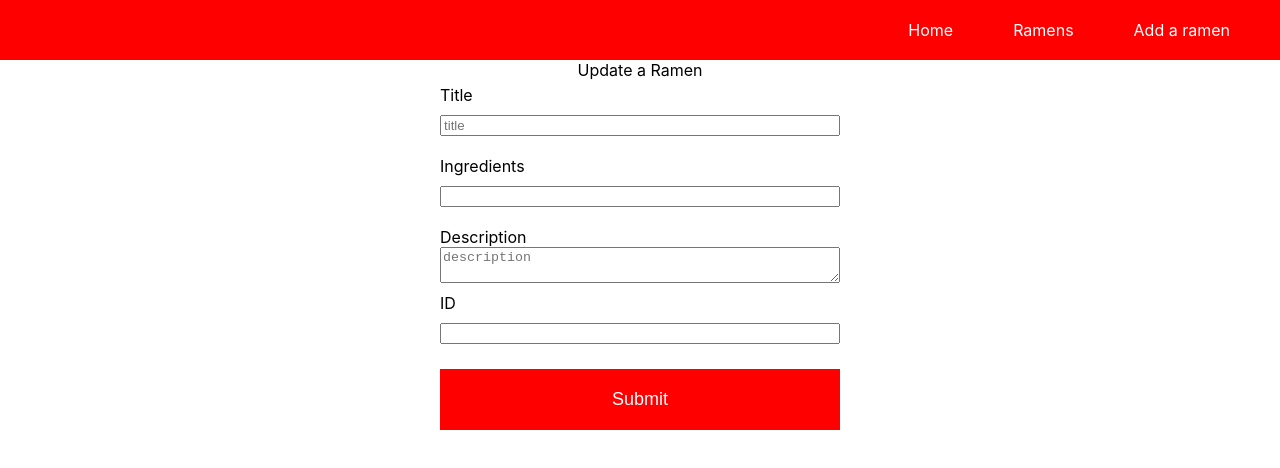
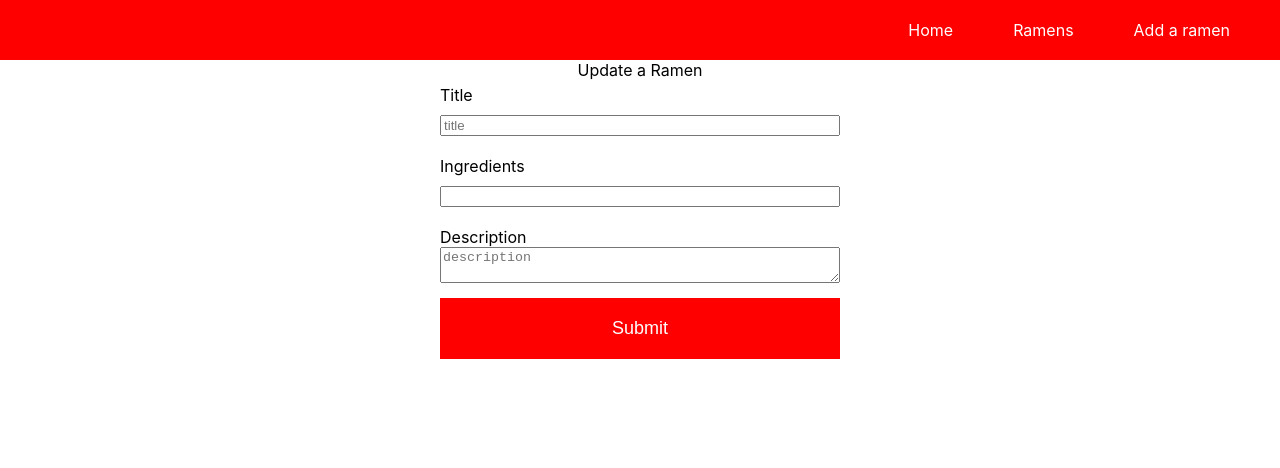
Before and after one commit to IliaZolas/Ramen-Cookbook, a React (Create React App) app in the folder client/: page /ramen/update/1 in a window 1280 px wide. Shown: the top 468 px of the page. Built offline with nearby package versions, Linux system fonts and the light colour scheme.

Commit message:
fix/TODO-11 - update function updates all fields

```diff
--- a/client/src/components/ramenCard.js
+++ b/client/src/components/ramenCard.js
@@ -53,9 +53,8 @@ const RamenCard = () => {
                 {ramens.map((ramen) => {
                 return (
                     <div id={ramen._id} className="ramen-card" >
-                        <h1>{ramen._id}. {ramen.title}</h1>
+                        <h1>{ramen.title}</h1>
                         <h2>{ramen.ingredients}</h2>
-                        <h2>{ramen._id}</h2>
                         <p className="">{ramen.description}</p>
                         <div className="card-button-area">
                             <div className="show-button button" onClick={() => viewRamen(ramen._id)} >View</div>
--- a/client/src/components/updateRamenForm.js
+++ b/client/src/components/updateRamenForm.js
@@ -9,44 +9,37 @@ const UpdateRamenForm = () => {
     const [title, setTitle ] = useState('');
     const [ingredients, setIngredients ] = useState('');
     const [description, setDescription ] = useState('');
-    const [id, setID ] = useState('');
     const navigate = useNavigate();
 
 const updateRamen = async (id, title, ingredients, description) => {
     await fetch(`http://localhost:4000/app/ramen/update/${id}`, {
         method: 'PUT',
         body: JSON.stringify({
-            id: id,
             title: title,
             ingredients: ingredients,
-            description: description,
-            // userId: Math.random().toString(36).slice(2),
+            description: description
         }),
         headers: {
             'Content-type': 'application/json; charset=UTF-8'
         },
         })
         .then((response) => {
-            console.log("prom:",response.json());
-            console.log("promise:",response);
+            response.json();
         })
         .then(() => {
         setTitle();
         setIngredients();
         setDescription();
-        setID();
         })
         .catch((err) => {
         console.log(err.message , ":error message");
     });
-    navigate(`/ramen/show/${id}`);
-
 }
 
+    const handleSubmit = (id) => {
+        updateRamen(id, title, ingredients, description );
+        navigate(`/ramen/show/${id}`);
 
-    const handleSubmit = (e) => {
-        e.preventDefault();
-        updateRamen(id, title, ingredients, description );
     };
 
 
@@ -71,19 +64,11 @@ const updateRamen = async (id, title, ingredients, description) => {
         <label className="labels">
             Description
             <textarea
-                type="textarea"
+                type="text"
                 name="description"
                 placeholder="description"
                 onChange={e => setDescription(e.target.value)} />
         </label>
-        <label className="labels">
-            ID
-        <input
-                type="text"
-                name="iid"
-                placeholdere="id"
-                onChange={e => setID(e.target.value)} />
-                </label>
         <input type="submit" value="Submit" className="primary-submit-button" />
     </form>
     )
--- a/client/src/pages/showRamen.js
+++ b/client/src/pages/showRamen.js
@@ -25,11 +25,9 @@ const ShowRamen = () => {
         },
     []);
 
-
         const deleteRamen = () => {
             const id = params.id;
             console.log("this is the id in deleteRamen:", id)
-
             fetch(`http://localhost:4000/app/ramen/delete/${id}`, {
             method: 'DELETE',
             }).then((response) => {
```
Also changed, not shown: 1 other file (tests, documents, lock files or other folders).
